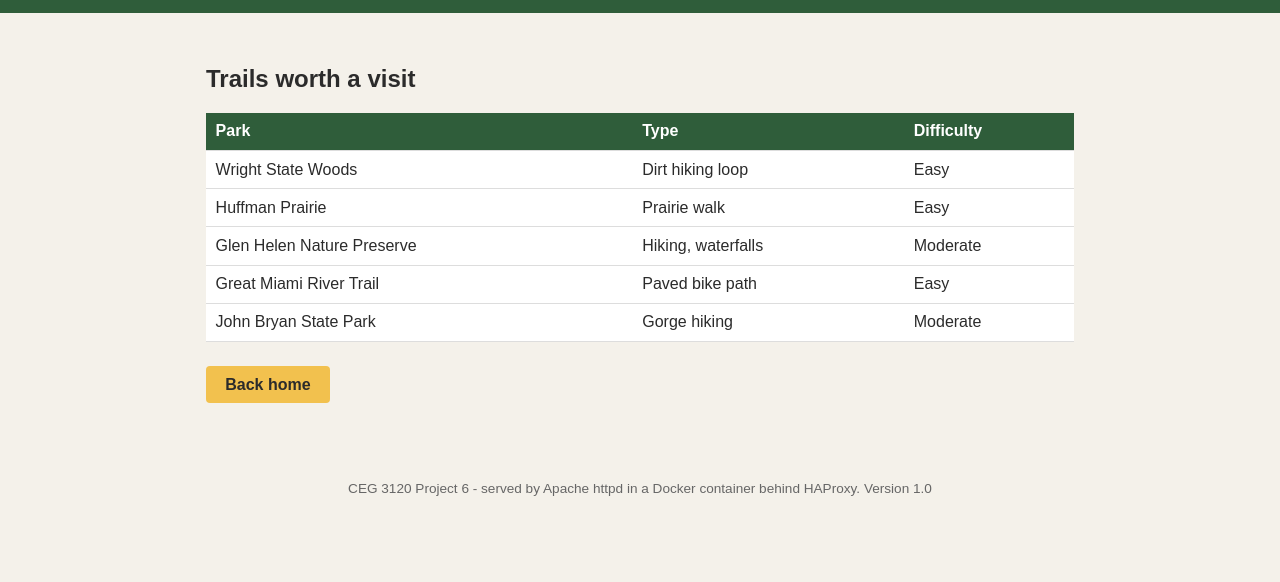
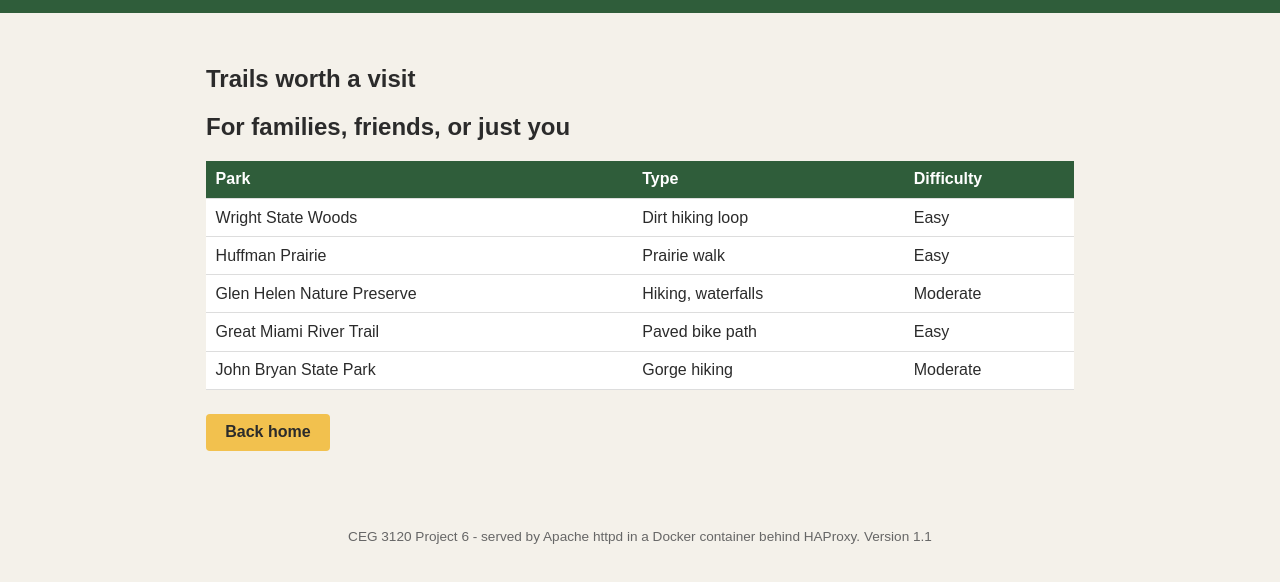
Before and after one commit to WSU-kduncan/ceg3120-cicd-rachedalvarez2-f26, a plain HTML site: page web-content/trails.html in a window 1280 px wide. Shown: the part 48-630 px from the top of the page. Drawn offline with Linux system fonts and the light colour scheme.

Commit message:
Add new header and bump footer to version 1.1

```diff
--- a/web-content/trails.html
+++ b/web-content/trails.html
@@ -17,6 +17,7 @@
 
   <main>
     <h2>Trails worth a visit</h2>
+    <h2>For families, friends, or just you</h2>
     <table>
       <thead>
         <tr>
@@ -57,7 +58,7 @@
   </main>
 
   <footer>
-    <p>CEG 3120 Project 6 - served by Apache httpd in a Docker container behind HAProxy. Version 1.0</p>
+    <p>CEG 3120 Project 6 - served by Apache httpd in a Docker container behind HAProxy. Version 1.1</p>
   </footer>
 </body>
 </html>
```
Also changed, not shown: web-content/index.html (+1 -1 lines).
